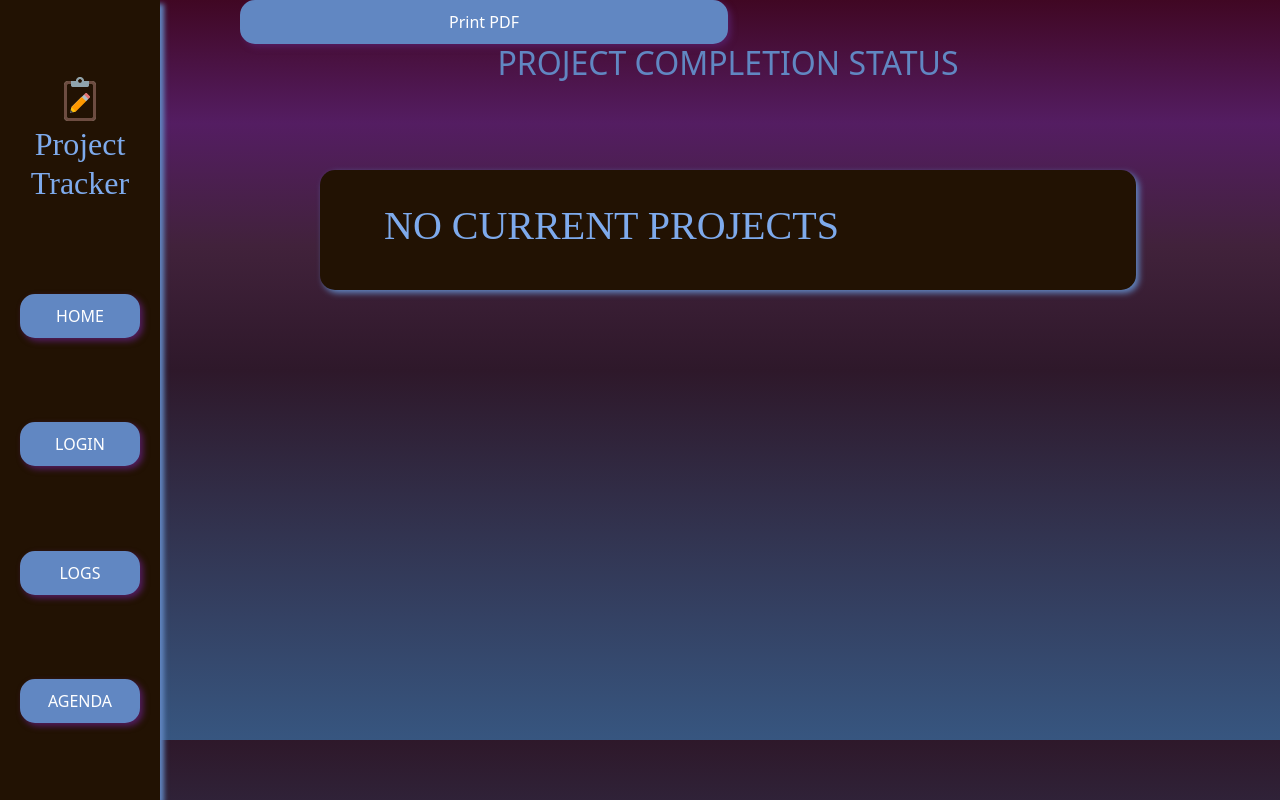
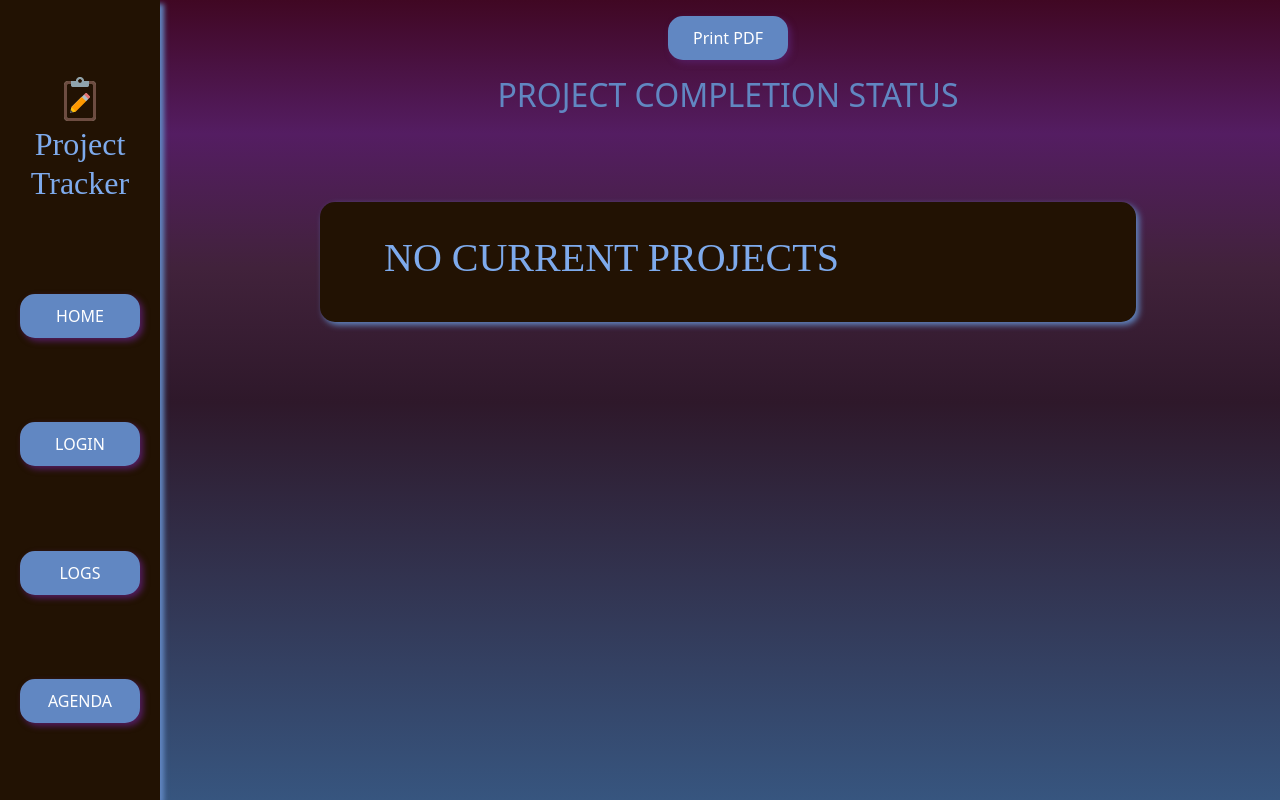
Before and after one commit to Reny8/Capstone, a React (Create React App) app in the folder frontend/: page /print in a window 1280 px wide. Built offline with nearby package versions, Linux system fonts and the light colour scheme.

Commit message:
Added css to the print button

```diff
--- a/frontend/src/App.css
+++ b/frontend/src/App.css
@@ -1,4 +1,3 @@
-
 
 *,
 *::before,
--- a/frontend/src/PDFfeature/ExportPDF.jsx
+++ b/frontend/src/PDFfeature/ExportPDF.jsx
@@ -1,22 +1,25 @@
-import React from 'react';
-import ReactToPrint from 'react-to-print';
-import PDFlayout from "./PDFlayout"
+import React from "react";
+import ReactToPrint from "react-to-print";
+import PDFlayout from "./PDFlayout";
 
-class ExportPDF extends React.Component{
-
-    render() {
-      return (
-        <div className="export">
+class ExportPDF extends React.Component {
+  render() {
+    return (
+      <div className="export">
         <div className="box">
+          <div className="around-button">
           <ReactToPrint
             content={() => this.componentRef}
             trigger={() => <button className="button">Print PDF</button>}
-          />
-          <PDFlayout projects={this.props.projects} tasks={this.props.tasks}ref={(response) => (this.componentRef = response)} />
-
-        </div></div>
-      );
-    }
+          /></div>
+        <PDFlayout
+          projects={this.props.projects}
+          tasks={this.props.tasks}
+          ref={(response) => (this.componentRef = response)}
+        /></div>
+      </div>
+    );
+  }
 }
 
 export default ExportPDF;
--- a/frontend/src/PDFfeature/PDF.css
+++ b/frontend/src/PDFfeature/PDF.css
@@ -1,4 +1,7 @@
 
-.export .button {
-    width: 50%;
+.around-button {
+    margin-top: 1rem;
+    margin-bottom: 1rem;
+    display: flex;
+    justify-content: center;
 }
--- a/frontend/src/components/Calendar/Calendar.css
+++ b/frontend/src/components/Calendar/Calendar.css
@@ -2,7 +2,7 @@ div.rbc-day-bg.rbc-today {
     background-image: linear-gradient(#2E182A,#375680)
 }
 span.rbc-btn-group button {
-    color: white;
+    color: lightskyblue;
 }
 span.rbc-btn-group button.rbc-active {
     color: black;
@@ -26,3 +26,6 @@ div.rbc-header.rbc-today {
 div.rbc-day-slot.rbc-time-column.rbc-now.rbc-today {
     background-image: linear-gradient(#2c4466, #375680)
 }
+.rbc-event-content {
+    color: white
+}
```
